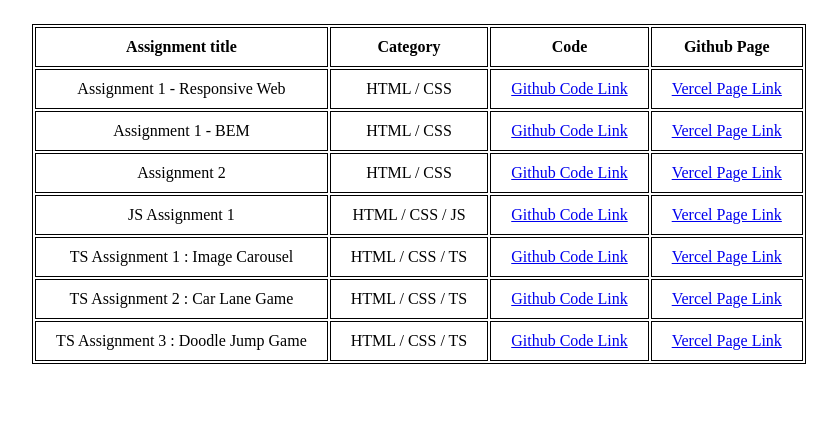
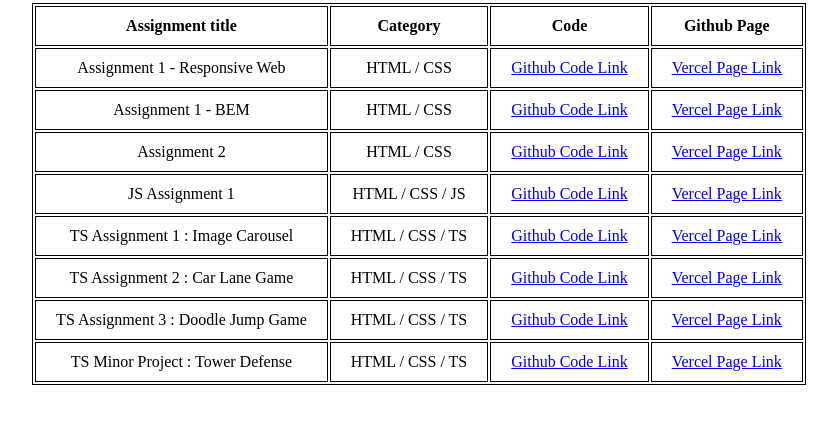
Before and after one commit to MingmarGyalzenSherpa/LF_assignment_table, a plain HTML site: page index.html in a window 1280 px wide. Shown: the part 218-642 px from the top of the page, without its empty margins (221-1058 px from the left). Drawn offline with Linux system fonts and the light colour scheme.

Commit message:
js minor project

```diff
--- a/index.html
+++ b/index.html
@@ -138,6 +138,20 @@
             >
           </td>
         </tr>
+        <tr>
+          <td>TS Minor Project : Tower Defense</td>
+          <td>HTML / CSS / TS</td>
+          <td>
+            <a href="https://github.com/MingmarGyalzenSherpa/tower-defense"
+              >Github Code Link</a
+            >
+          </td>
+          <td>
+            <a href="https://tower-defense-i32e.vercel.app/"
+              >Vercel Page Link</a
+            >
+          </td>
+        </tr>
       </tbody>
     </table>
   </body>
```
